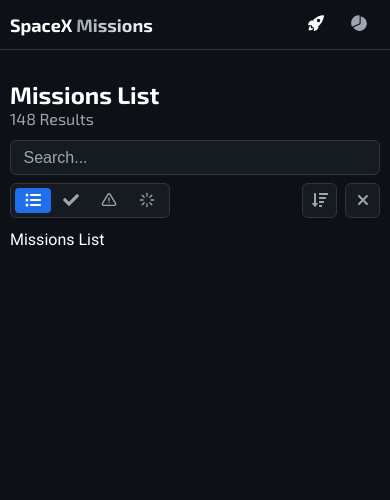
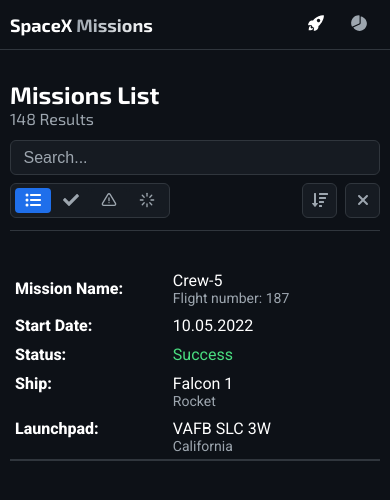
Before and after one commit to AdrianGroszek/spacex-missions, a React (Vite) app: page /missions in a window 390 px wide. Shown: the top 500 px of the page. Built offline with nearby package versions, Linux system fonts and the light colour scheme.

Commit message:
Add responsive table for spaceX data

```diff
--- /dev/null
+++ b/src/components/MissionsTable/MissionsTable.module.css
@@ -0,0 +1,96 @@
+.tableContainer {
+	max-height: 70vh;
+	border-top: 1px solid var(--color-black-700);
+	border-bottom: 1px solid var(--color-black-700);
+	overflow-y: auto;
+
+	scrollbar-width: none;
+	-ms-overflow-style: none;
+}
+
+.tableWrapper {
+	width: 100%;
+	border-collapse: collapse;
+	text-align: left;
+}
+
+.tableWrapper thead {
+	height: 3.5rem;
+	font-family: 'Exo 2';
+}
+
+.tableWrapper thead th {
+	position: sticky;
+	top: 0;
+	background-color: var(--color-black-800);
+	z-index: 1;
+}
+
+.tableWrapper thead th,
+.tableWrapper tbody td {
+	padding: 0.5rem;
+}
+
+.tableWrapper tbody tr {
+	transition: 0.2s;
+}
+
+.tableWrapper tbody tr:hover {
+	background-color: var(--color-black-800);
+	cursor: pointer;
+}
+
+.grayText {
+	color: var(--color-white-800);
+	font-size: var(--font-size-sm);
+}
+
+.statusSuccess {
+	color: var(--color-green);
+}
+.statusFailure {
+	color: var(--color-red);
+}
+.statusPending {
+	color: var(--color-orange);
+}
+
+.missionNameContainer {
+	display: flex;
+	align-items: center;
+}
+
+.imgContainer {
+	height: 35px;
+	width: 35px;
+	margin-right: 0.5rem;
+	background-color: #fff;
+	border-radius: 6px;
+}
+
+@media (max-width: 620px) {
+	.tableWrapper thead th {
+		display: none;
+	}
+
+	.tableWrapper tbody td {
+		display: grid;
+		gap: 0.5rem;
+		grid-template-columns: 17ch auto;
+	}
+
+	.tableWrapper tbody tr {
+		border-bottom: 1px solid var(--color-black-700);
+	}
+
+	.imgContainer {
+		display: none;
+	}
+
+	.tableWrapper tbody td::before {
+		content: attr(data-cell) ': ';
+		font-weight: 800;
+		color: var(--color-white-900);
+		text-transform: capitalize;
+	}
+}
--- /dev/null
+++ b/src/components/MissionsTable/MissionsTable.tsx
@@ -0,0 +1,49 @@
+import styles from './MissionsTable.module.css';
+
+export default function MissionsTable() {
+	return (
+		<div className={styles.tableContainer}>
+			<table className={styles.tableWrapper}>
+				<thead>
+					<tr>
+						<th>Mission Name</th>
+						<th>Start Date</th>
+						<th>Status</th>
+						<th>Ship</th>
+						<th>Launchpad</th>
+					</tr>
+				</thead>
+
+				<tbody>
+					<tr>
+						<td
+							className={styles.missionNameContainer}
+							data-cell='mission name'>
+							<div className={styles.imgContainer}></div>
+							<div>
+								<p>Crew-5</p>
+								<p className={styles.grayText}>Flight number: 187</p>
+							</div>
+						</td>
+						<td data-cell='start date'>10.05.2022</td>
+						<td className={styles.statusSuccess} data-cell='status'>
+							Success
+						</td>
+						<td data-cell='ship'>
+							<div>
+								<p>Falcon 1</p>
+								<p className={styles.grayText}>Rocket</p>
+							</div>
+						</td>
+						<td data-cell='launchpad'>
+							<div>
+								<p>VAFB SLC 3W</p>
+								<p className={styles.grayText}>California</p>
+							</div>
+						</td>
+					</tr>
+				</tbody>
+			</table>
+		</div>
+	);
+}
--- a/src/pages/MissionsPage/MissionsPage.tsx
+++ b/src/pages/MissionsPage/MissionsPage.tsx
@@ -1,3 +1,4 @@
+import MissionsTable from '../../components/MissionsTable/MissionsTable';
 import SearchAndFilters from '../../components/SearchAndFilters/SearchAndFilters';
 import styles from './MissionsPage.module.css';
 
@@ -14,7 +15,7 @@ export default function MissionsPage() {
 			<SearchAndFilters />
 
 			{/* Table with missions list */}
-			<div>Missions List</div>
+			<MissionsTable />
 		</>
 	);
 }
```
